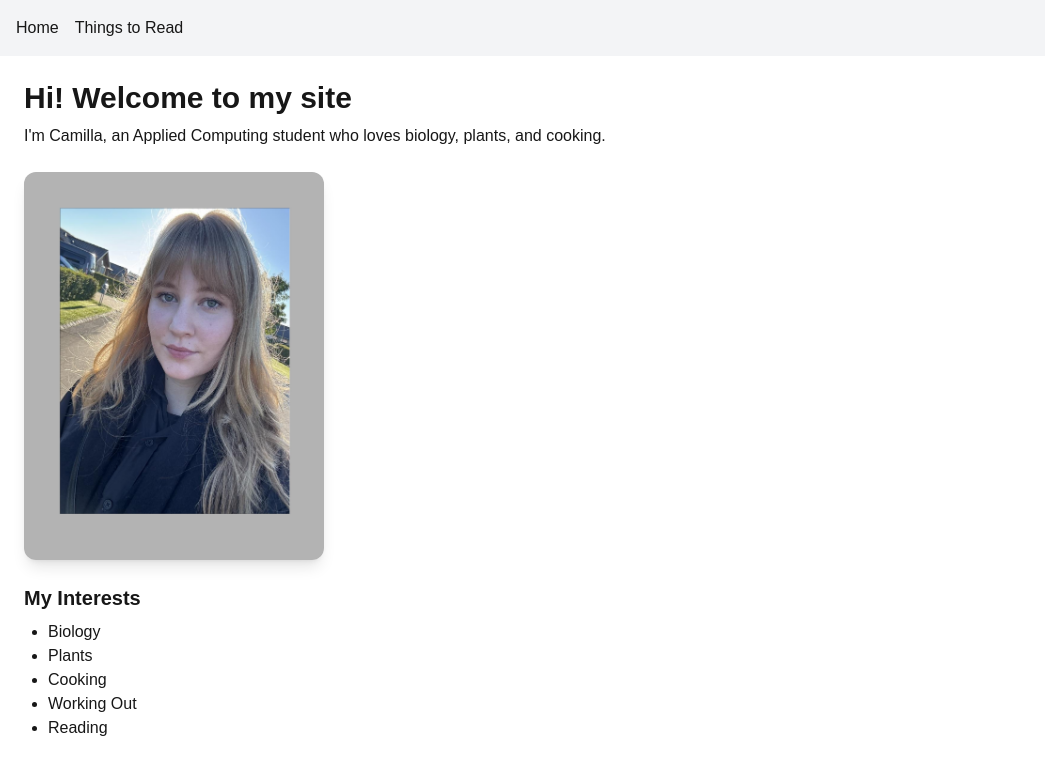
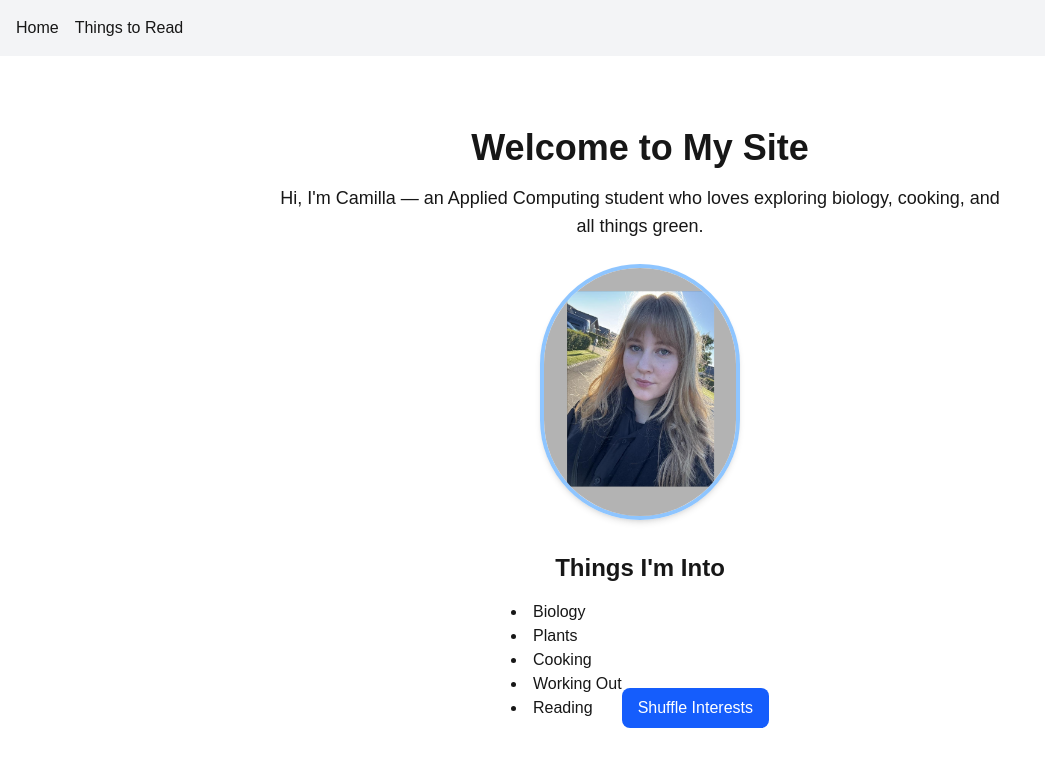
Before and after one commit to CamillaWL/css_480_camilla_landing_page, a Next.js app: page / in a window 1280 px wide. Shown: the top 774 px of the page, without its empty margins (0-1045 px from the left). Built offline with nearby package versions, Linux system fonts and the light colour scheme.

Commit message:
Update page.tsx

```diff
--- a/app/page.tsx
+++ b/app/page.tsx
@@ -1,29 +1,59 @@
+'use client';
+
 import Image from 'next/image';
+import { useState } from 'react';
 
 export default function Home() {
+  const [interests, setInterests] = useState([
+    'Biology',
+    'Plants',
+    'Cooking',
+    'Working Out',
+    'Reading',
+  ]);
+
+  const shuffleInterests = () => {
+    const shuffled = [...interests].sort(() => Math.random() - 0.5);
+    setInterests(shuffled);
+  };
+
   return (
-    <>
-      <h1 className="text-3xl font-bold">Hi! Welcome to my site</h1>
-      <p className="mt-2">I'm Camilla, an Applied Computing student who loves biology, plants, and cooking.</p>
+    <section className="max-w-3xl mx-auto px-6 py-12">
+      <h1 className="text-4xl font-bold mb-4 text-center">Welcome to My Site</h1>
 
-      <div className="my-6">
+      <p className="text-lg text-center mb-6">
+        Hi, I'm Camilla — an Applied Computing student who loves exploring biology, cooking, and all things green.
+      </p>
+
+      {/* Profile Image */}
+      <div className="flex justify-center mb-8">
         <Image
           src="/profile.jpg"
           alt="Camilla's profile photo"
-          width={300}
-          height={300}
-          className="rounded-xl shadow-lg"
+          width={200}
+          height={200}
+          className="rounded-full border-4 border-blue-300 shadow-md"
         />
       </div>
 
-      <h2 className="text-xl font-semibold mt-4">My Interests</h2>
-      <ul className="list-disc pl-6 mt-2">
-        <li tabIndex={0}>Biology</li>
-        <li tabIndex={0}>Plants</li>
-        <li tabIndex={0}>Cooking</li>
-        <li tabIndex={0}>Working Out</li>
-        <li tabIndex={0}>Reading</li>
-      </ul>
-    </>
+      {/* Interests List */}
+      <div className="text-center">
+        <h2 className="text-2xl font-semibold mb-4">Things I'm Into</h2>
+        <ul className="list-disc list-inside mb-4 text-left inline-block">
+          {interests.map((item, index) => (
+            <li key={index} tabIndex={0} className="focus:outline focus:outline-2 focus:outline-blue-500">
+              {item}
+            </li>
+          ))}
+        </ul>
+
+        <button
+          onClick={shuffleInterests}
+          className="mt-4 px-4 py-2 bg-blue-600 text-white rounded-lg hover:bg-blue-700 focus:outline focus:outline-2 focus:outline-yellow-400"
+        >
+          Shuffle Interests
+        </button>
+      </div>
+    </section>
   );
 }
```
